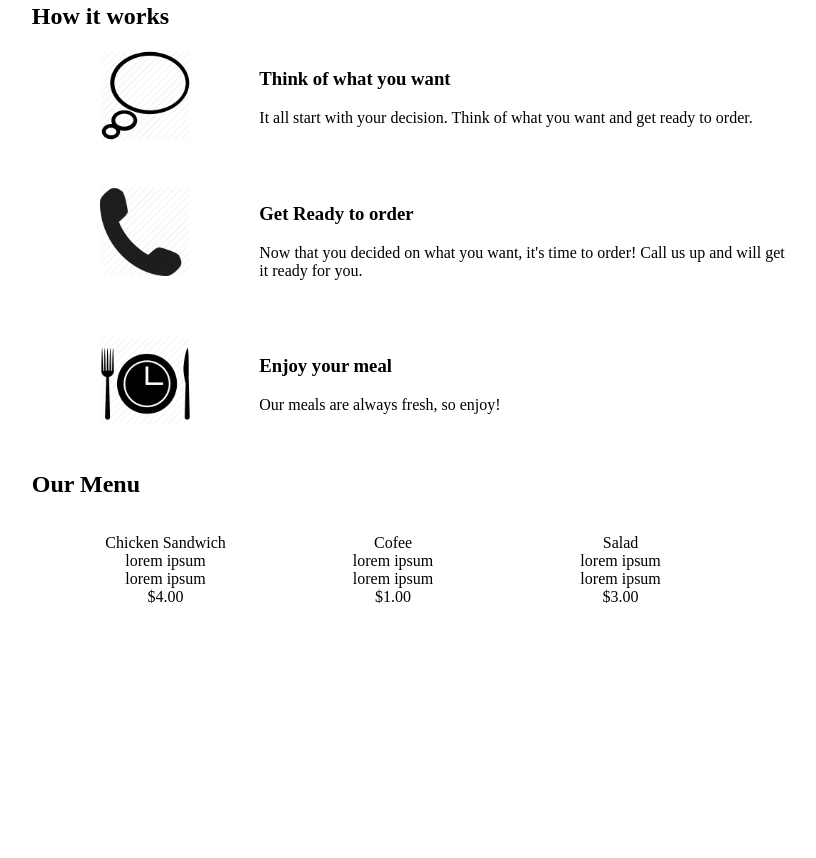
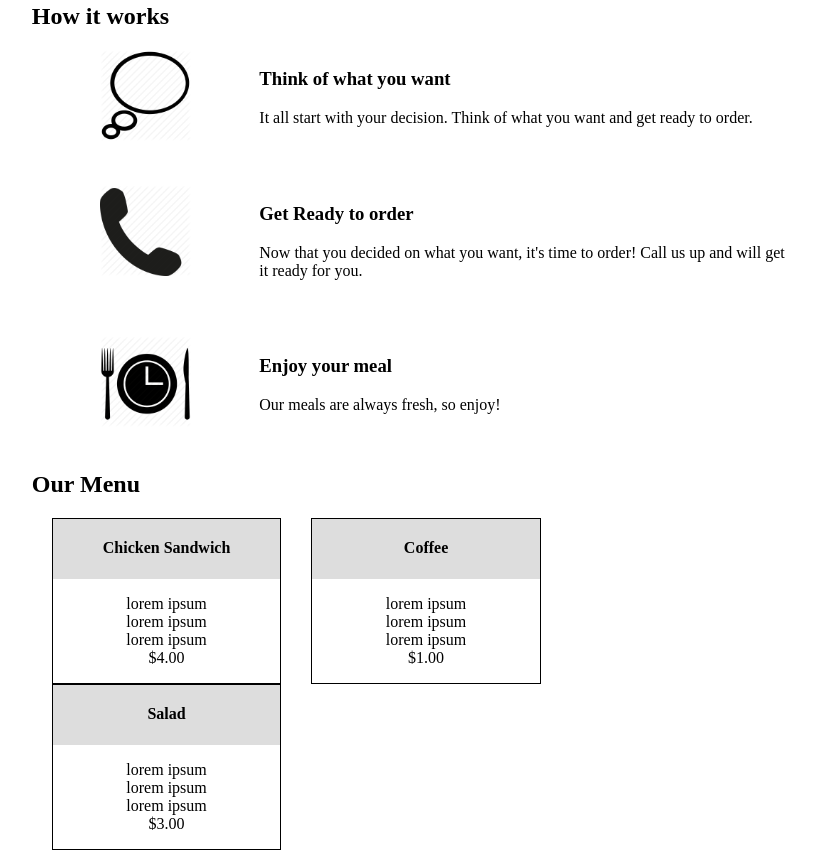
Before and after one commit to aguirreh8/landingPageProject, a plain HTML site: page index.html in a window 1280 px wide. Shown: the part 644-1502 px from the top of the page, without its empty margins (229-1045 px from the left). Before the commit the page ends 1274 px from the top, so only its background shows below. Drawn offline with Linux system fonts and the light colour scheme.

Commit message:
Style menu section some more, changed a few elements

```diff
--- a/assets/css/style.css
+++ b/assets/css/style.css
@@ -67,8 +67,22 @@
 .menu-item {
     float: left;
     width: 30%;
+    border: 1px solid;
+    margin-right: 10px;
+    margin-left: 20px;
+}
+
+.menu-item-name {
+    height: 40px;
+    background: #DDDDDD;
+    padding-top: 20px;
+}
+
+.menu-item-name h4 {
+    margin: 0;
 }
 
 ul {
     list-style-type: none;
+    padding: 0;
 }
--- a/index.html
+++ b/index.html
@@ -63,24 +63,33 @@
                 <h2>Our Menu</h2>
                 <div class="menu-wrapper">
                     <div class="menu-item">
+                        <div class="menu-item-name">
+                            <h4>Chicken Sandwich</h4>
+                        </div>
                         <ul class="menu-desc">
-                            <li>Chicken Sandwich</li>
+                            <li>lorem ipsum</li>
                             <li>lorem ipsum</li>
                             <li>lorem ipsum</li>
                             <li>$4.00</li>
                         </ul>
                     </div>
                     <div class="menu-item">
-                            <ul class="menu-desc">
-                                <li>Cofee</li>
-                                <li>lorem ipsum</li>
-                                <li>lorem ipsum</li>
-                                <li>$1.00</li>
-                            </ul>
+                        <div class="menu-item-name">
+                            <h4>Coffee</h4>
+                        </div>
+                        <ul class="menu-desc">
+                            <li>lorem ipsum</li>
+                            <li>lorem ipsum</li>
+                            <li>lorem ipsum</li>
+                            <li>$1.00</li>
+                        </ul>
                     </div>
                     <div class="menu-item">
+                        <div class="menu-item-name">
+                            <h4>Salad</h4>
+                        </div>
                         <ul class="menu-desc">
-                            <li>Salad</li>
+                            <li>lorem ipsum</li>
                             <li>lorem ipsum</li>
                             <li>lorem ipsum</li>
                             <li>$3.00</li>
```
